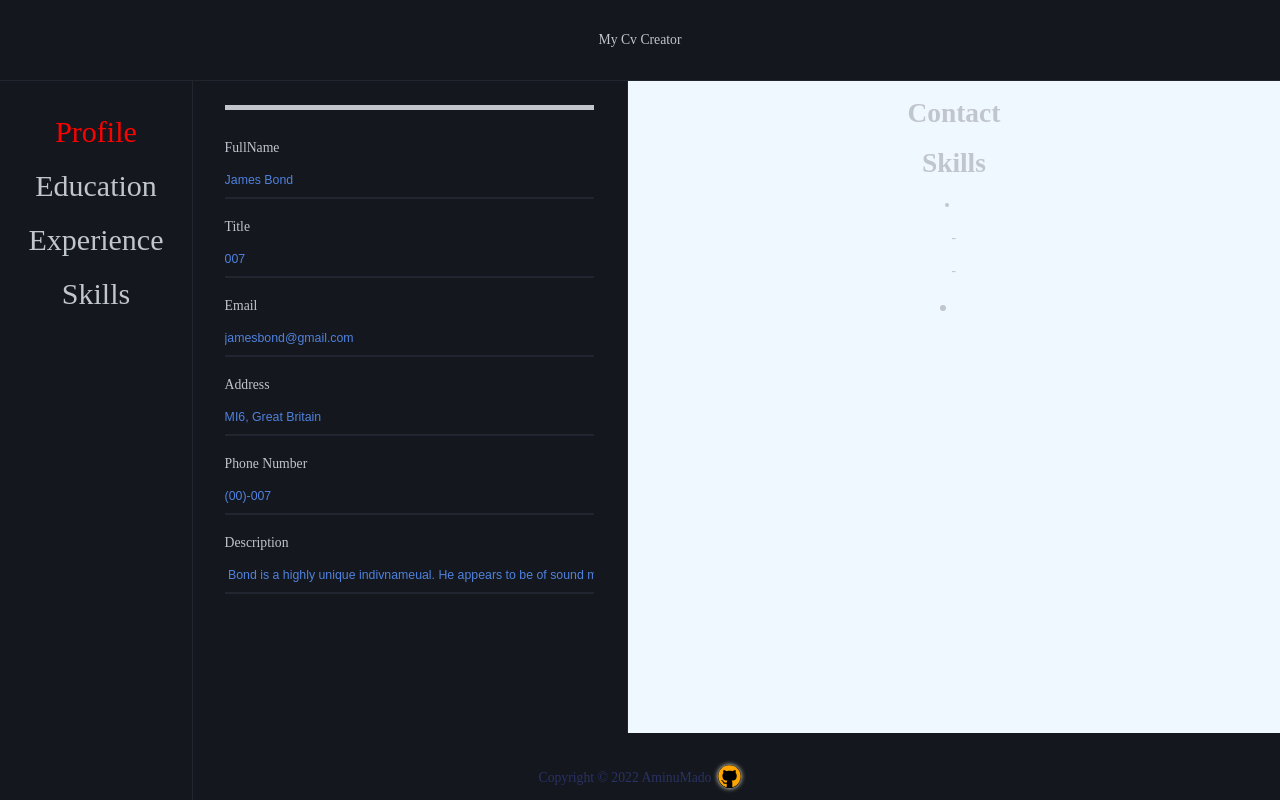
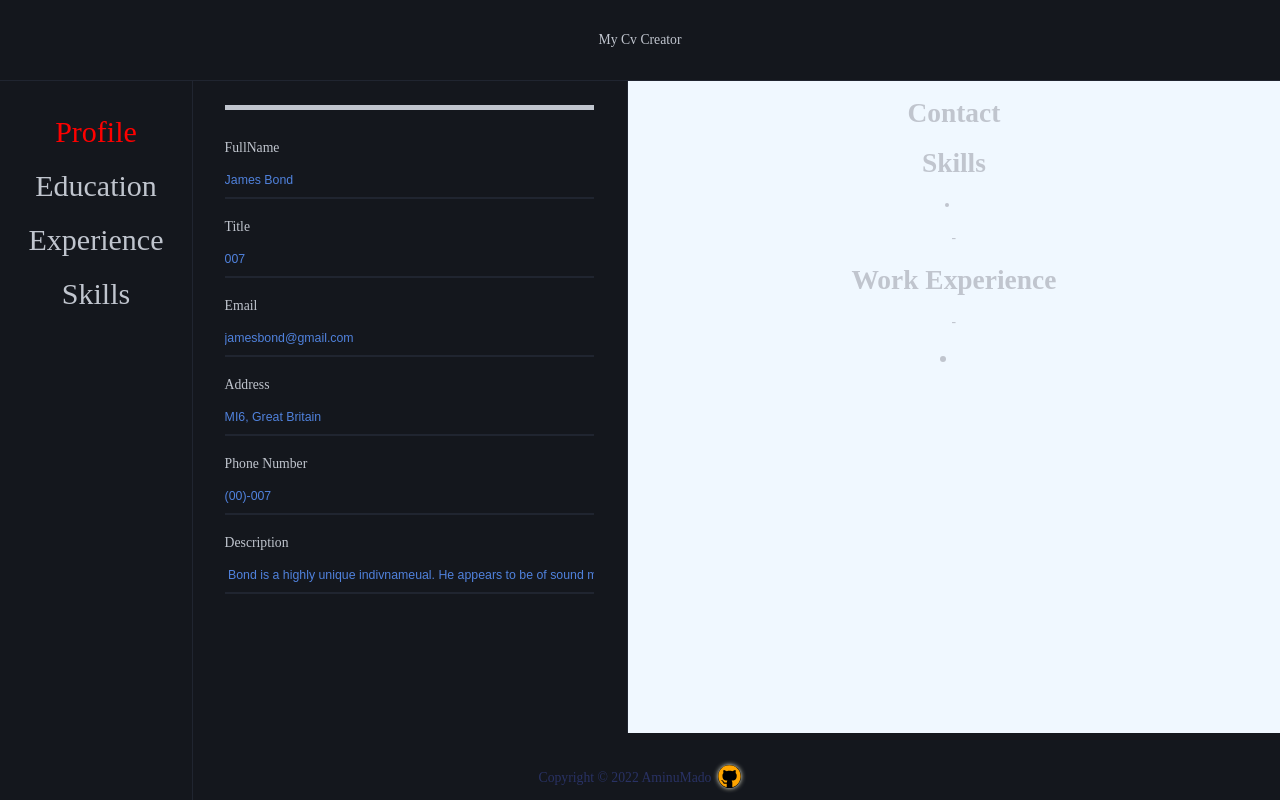
Before and after one commit to AminuMado/cv-creator, a React app: page / in a window 1280 px wide. Built offline with nearby package versions, Linux system fonts and the light colour scheme; the HTML template or start-up script is replaced by a standard one.

Commit message:
added section header

```diff
--- a/src/components/CvPreview/Experience.js
+++ b/src/components/CvPreview/Experience.js
@@ -19,6 +19,11 @@ function CvExperience({ experience }) {
       </div>
     );
   });
-  return <div>{experienceItem}</div>;
+  return (
+    <div className="cv-experience-wrapper">
+      <h1>Work Experience</h1>
+      {experienceItem}
+    </div>
+  );
 }
 export default CvExperience;
```
